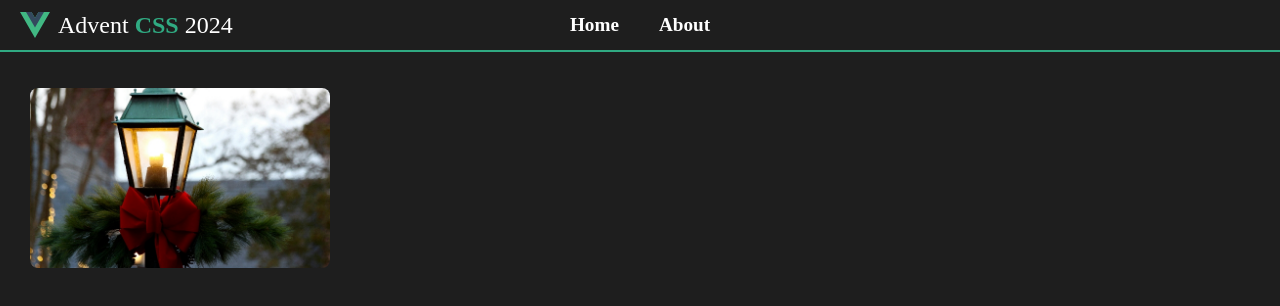
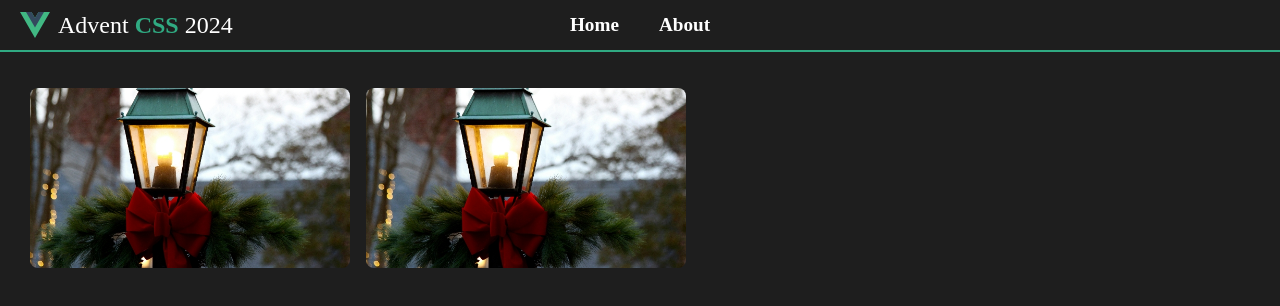
Before and after one commit to Zuhaitz/advent-css-2024, a Vue app: page / in a window 1280 px wide. Shown: the top 306 px of the page. Built offline with nearby package versions, Linux system fonts and the light colour scheme.

Commit message:
challenge 2 start and some style fixes

```diff
--- a/src/App.vue
+++ b/src/App.vue
@@ -47,10 +47,12 @@
       height: 100%;
 
       img {
+        display: none;
         width: 30px;
       }
 
       p {
+        display: none;
         font-size: 1.5rem;
       }
     }
@@ -70,5 +72,17 @@
         background-color: $accent-color;
       }
     }
+
+    @media (min-width: 768px) {
+      .page-name > img {
+        display: block;
+      }
+    }
+
+    @media (min-width: 1024px) {
+      .page-name > p {
+        display: block;
+      }
+    }
   }
 </style>
--- a/src/router/index.js
+++ b/src/router/index.js
@@ -14,6 +14,11 @@ const router = createRouter({
       name: "challenge1",
       component: () => import("../views/Challenge1View.vue"),
     },
+    {
+      path: "/challenge2",
+      name: "challenge2",
+      component: () => import("../views/Challenge2View.vue"),
+    },
   ],
 });
 
--- /dev/null
+++ b/src/views/Challenge2View.vue
@@ -0,0 +1,15 @@
+<template>
+  <section>
+    <input type="checkbox" name="toggle" id="toggle" class="toggle" />
+  </section>
+</template>
+
+<style lang="scss" scoped>
+  $Green: #02ff94;
+  $Gray: #7d7d7d;
+
+  @layer components {
+    .toggle {
+    }
+  }
+</style>
--- a/src/views/HomeView.vue
+++ b/src/views/HomeView.vue
@@ -8,6 +8,10 @@
     <RouterLink to="/challenge1" class="project-link">
       <img :src="galleryPhoto" alt="Challenge 1" />
       <p>1 - Gallery</p>
+    </RouterLink>
+    <RouterLink to="/challenge2" class="project-link">
+      <img :src="galleryPhoto" alt="Challenge 1" />
+      <p>2 - CSS Only Toggle</p>
     </RouterLink>
   </div>
 </template>
@@ -27,7 +31,7 @@
     .project-link {
       position: relative;
       // max-width: 240px;
-      // height: 150px;
+      height: 240px;
 
       overflow: hidden;
       border-radius: 0.5rem;
@@ -36,6 +40,7 @@
         width: 100%;
         height: 100%;
         object-fit: cover;
+        aspect-ratio: 1 / 1;
         transition: all 0.2s ease-in-out;
       }
 
@@ -60,9 +65,17 @@
     }
 
     @media (min-width: 1024px) {
+      .container {
+        display: flex;
+      }
+
       .project-link {
-        max-width: 300px;
+        max-width: 320px;
         height: 180px;
+
+        img {
+          aspect-ratio: 16 / 9;
+        }
       }
     }
   }
```
